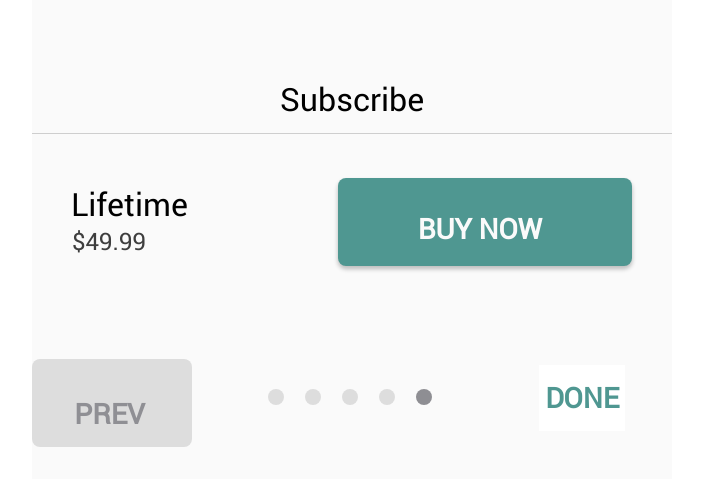
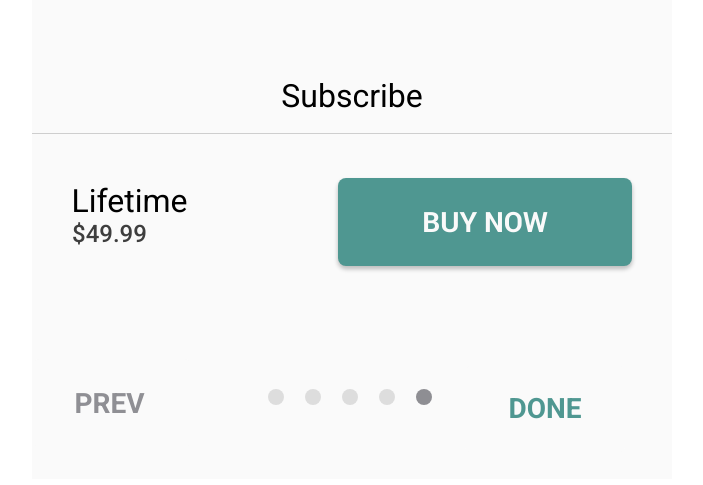
Before and after one commit to Reflekto86/wsm, a plain HTML site: page index.html in a window 1280 px wide. Shown: the part 657-1142 px from the top of the page, without its empty margins (288-991 px from the left). Drawn offline with Linux system fonts and the light colour scheme.

Commit message:
последние поправки

```diff
--- a/css/style.css
+++ b/css/style.css
@@ -152,19 +152,37 @@ span.subscribe_btn_text {
     width: 160px;
     height: 88px;
     float: left;
-    background-color: #dddddd;
+    background-color: #fafafa; /*Почему-то не цепляет цвет основного фона*/
     font-family: 'Roboto', sans-serif;
+    text-transform: uppercase;
     color: #8f8f94;
     font-size: 28px;
     font-weight: 700;
     border-radius: 8px;
 }
+.done {
+    width: 160px;
+    height: 88px;
+    color: #4f9791;
+    background-color: #fafafa; /*Почему-то не цепляет цвет основного фона*/
+    font-family: 'Roboto', sans-serif;
+    float: right;
+    text-transform: uppercase;
+    margin: 6px 47px 0 0;
+    font-size: 28px;
+    font-weight: 700;
+    line-height: 64px;
+    border-radius: 8px;
+}
 .prev:active, .done:active {
     margin-top: -3px;
+    border-radius: 8px;
+    /*background-color: #dddddd; */
     box-shadow: 0 6px 17px -2px rgba(0, 0, 0, 0.6) ,0 13px 17px 2.4px rgba(0, 0, 0, 0.24); /* Корявая тень, но пока не вышло сделать лучше */
 }
+
 .slider_prev_text {
-    margin-top: 20px;
+    margin-top: -10px;
     padding-right: 5px;
 }
 .slides {
@@ -183,16 +201,6 @@ span.subscribe_btn_text {
     height: 16px;
     background-color: #8e8e93;
     border-radius: 8px;
-}
-.done {
-    color: #4f9791;
-    background-color: white;
-    font-family: 'Roboto', sans-serif;
-    float: right;
-    margin: 6px 47px 0 0;
-    font-size: 28px;
-    font-weight: 700;
-    line-height: 64px;
 }
 /* Footer End*/
 
--- a/index.html
+++ b/index.html
@@ -8,8 +8,8 @@
 <link href="css/fonts.css" rel="stylesheet" type="text/css">
 <link href="css/style.css" rel="stylesheet" type="text/css">
 <link href="css/normalize.css" rel="stylesheet" type="text/css">
-<link href="css/fonts.css" rel="stylesheet" type="text/css">
-    <!--    <link href='http://fonts.googleapis.com/css?family=Roboto:400,500,700' rel='stylesheet' type='text/css'>Подключаем шрифты от гугла --->
+<!--<link href="css/fonts.css" rel="stylesheet" type="text/css"> --->
+<link href='http://fonts.googleapis.com/css?family=Roboto:400,500,700' rel='stylesheet' type='text/css'><!--Подключаем шрифты от гугла --->
 <!--[if lt IE 9]>
 <script src="http://html5shiv.googlecode.com/svn/trunk/html5.js"></script>
 <![endif]-->
@@ -54,9 +54,7 @@
 
 <!-- Footer --->
 <div class="footer">
-    <button class="pro_btn buy_btn buttons">
-        <span class="big_letters">Buy now</span>
-</button>
+    <button class="pro_btn buy_btn buttons">Buy now</button>
 
     <div class="box">
         <div class="date date3">Lifetime</div>
```
